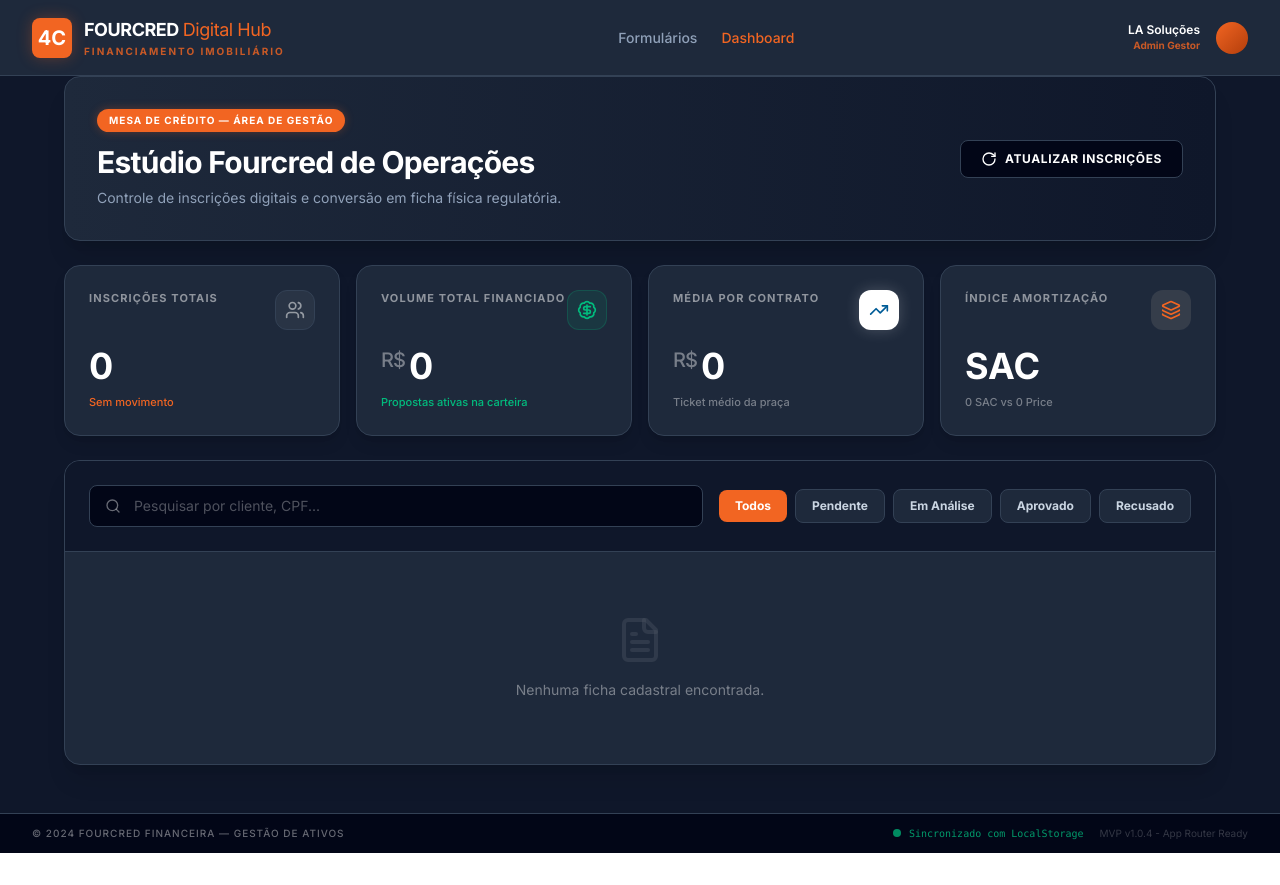
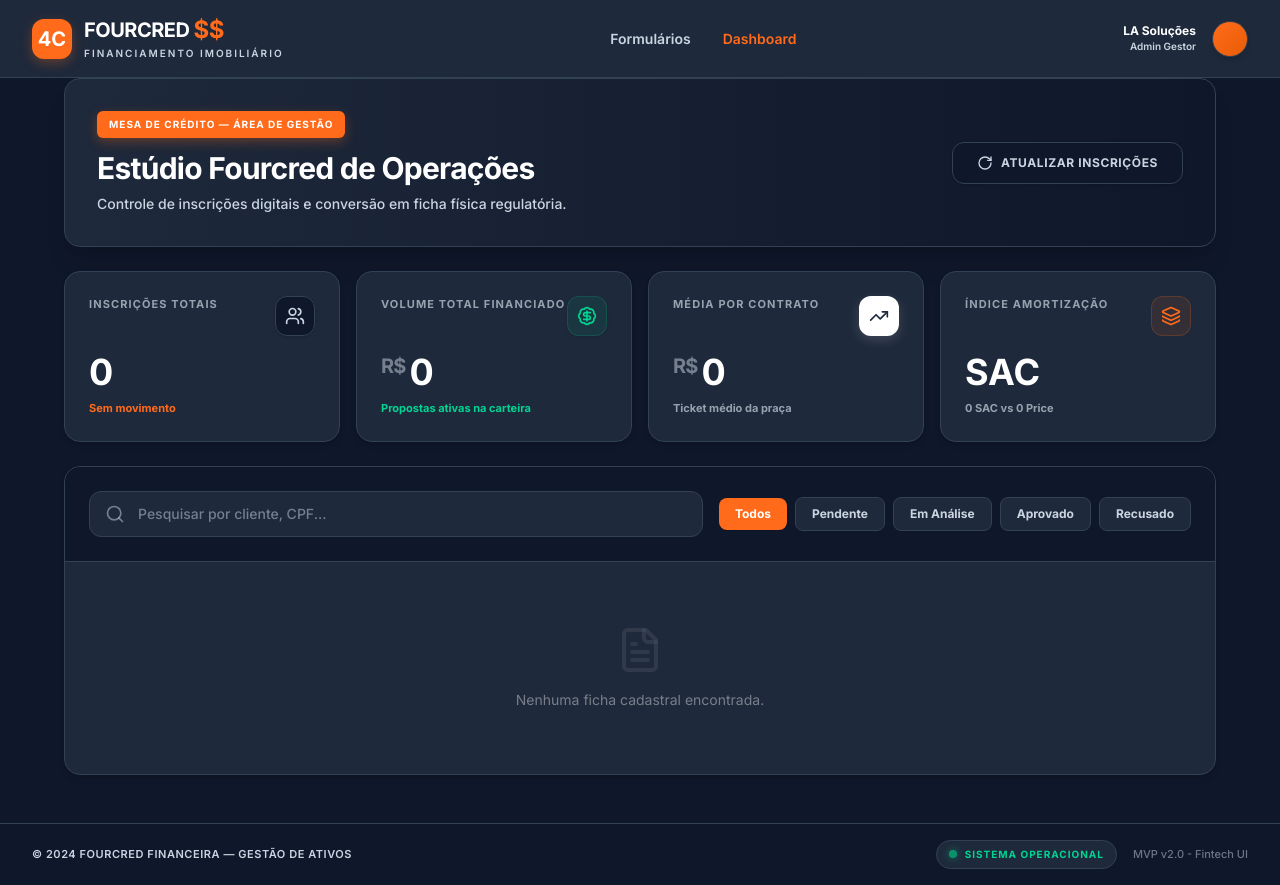
Before and after one commit to lasolucoesdigitais007-sudo/fourcred-ai, a React (Vite) app: page /admin in a window 1280 px wide. Before the commit the page ends 853 px from the top, so only its background shows below. Built offline with nearby package versions, Linux system fonts and the light colour scheme.

Commit message:
style: refactor UI components and update color palette
Updated the global theme to a modern color scheme and refined component styles across the application, including inputs, navigation, and dashboard headers for improved accessibility and visual consistency.

```diff
--- a/src/App.tsx
+++ b/src/App.tsx
@@ -8,28 +8,28 @@ function Navigation() {
   const isForm = location.pathname === '/';
 
   return (
-    <header className="flex items-center justify-between px-8 py-4 border-b border-[#334155] bg-[#1E293B]">
-      <div className="flex items-center gap-3">
-        <div className="w-10 h-10 bg-[#F26522] rounded-lg flex items-center justify-center font-bold text-xl shadow-[0_0_15px_rgba(242,101,34,0.3)] text-white">4C</div>
+    <header className="flex flex-col md:flex-row items-center justify-between px-4 sm:px-8 py-4 border-b border-[#334155] bg-[#1E293B] gap-4">
+      <div className="flex items-center gap-3 w-full justify-center md:w-auto md:justify-start">
+        <div className="w-10 h-10 bg-[#FF6B1A] rounded-xl flex items-center justify-center font-bold text-xl shadow-[0_4px_12px_rgba(255,107,26,0.3)] shrink-0 text-white">4C</div>
         <div>
-          <h1 className="text-lg font-bold tracking-tight text-white">FOURCRED <span className="text-[#F26522] font-light">Digital Hub</span></h1>
-          <p className="text-[10px] text-[#F26522]/80 uppercase tracking-[0.2em] font-bold">Financiamento Imobiliário</p>
+          <h1 className="text-xl font-extrabold tracking-tight text-white flex items-center gap-1">FOURCRED<span className="text-[#FF6B1A] font-bold text-2xl leading-none">$$</span></h1>
+          <p className="text-[10px] text-[#CBD5E1] uppercase tracking-[0.2em] font-semibold mt-0.5">Financiamento Imobiliário</p>
         </div>
       </div>
-      <nav className="flex gap-6 text-sm font-medium">
-        <Link to="/" className={isForm ? "text-[#F26522]" : "text-slate-400 hover:text-slate-200 transition-colors"}>
+      <nav className="flex gap-6 sm:gap-8 text-sm font-semibold w-full justify-center md:w-auto md:justify-start overflow-x-auto pb-2 md:pb-0 hide-scrollbar">
+        <Link to="/" className={isForm ? "text-[#FF6B1A] whitespace-nowrap" : "text-[#CBD5E1] hover:text-white transition-colors whitespace-nowrap"}>
           Formulários
         </Link>
-        <Link to="/admin" className={!isForm ? "text-[#F26522]" : "text-slate-400 hover:text-slate-200 transition-colors"}>
+        <Link to="/admin" className={!isForm ? "text-[#FF6B1A] whitespace-nowrap" : "text-[#CBD5E1] hover:text-white transition-colors whitespace-nowrap"}>
           Dashboard
         </Link>
       </nav>
-      <div className="flex items-center gap-4 hidden sm:flex">
+      <div className="hidden md:flex items-center gap-4 shrink-0">
         <div className="text-right">
-          <p className="text-xs font-semibold text-white">LA Soluções</p>
-          <p className="text-[10px] text-[#F26522]/80 font-bold">Admin Gestor</p>
+          <p className="text-xs font-bold text-white">LA Soluções</p>
+          <p className="text-[10px] text-[#CBD5E1] font-semibold">Admin Gestor</p>
         </div>
-        <div className="w-8 h-8 rounded-full bg-gradient-to-br from-[#F26522] to-[#B33E0B]"></div>
+        <div className="w-9 h-9 rounded-full bg-gradient-to-br from-[#FF6B1A] to-[#E85D04] shadow-md border border-[#334155]"></div>
       </div>
     </header>
   );
@@ -37,14 +37,14 @@ function Navigation() {
 
 function Footer() {
   return (
-    <footer className="px-8 py-3 bg-[#020617] border-t border-[#334155] flex justify-between items-center mt-auto">
-      <p className="text-[10px] text-white/40 uppercase tracking-widest font-medium">© 2024 Fourcred Financeira — Gestão de Ativos</p>
-      <div className="flex items-center gap-4">
-        <div className="flex items-center gap-2">
-          <span className="w-2 h-2 rounded-full bg-emerald-500 animate-pulse"></span>
-          <span className="text-[10px] text-emerald-500/80 font-mono hidden sm:inline">Sincronizado com LocalStorage</span>
+    <footer className="px-4 sm:px-8 py-6 sm:py-4 bg-[#0F172A] border-t border-[#334155] flex flex-col sm:flex-row justify-between items-center mt-auto gap-4">
+      <p className="text-[11px] text-[#CBD5E1] uppercase tracking-wider font-semibold text-center sm:text-left">© 2024 Fourcred Financeira — Gestão de Ativos</p>
+      <div className="flex flex-col sm:flex-row items-center gap-4">
+        <div className="flex items-center gap-2 bg-[#1E293B] px-3 py-1.5 rounded-full border border-[#334155]">
+          <span className="w-2 h-2 rounded-full bg-emerald-500 shadow-[0_0_8px_rgba(16,185,129,0.8)] animate-pulse"></span>
+          <span className="text-[10px] text-emerald-400 font-bold tracking-widest uppercase inline">Sistema Operacional</span>
         </div>
-        <span className="text-[10px] text-white/20 hidden sm:inline">MVP v1.0.4 - App Router Ready</span>
+        <span className="text-[11px] text-[#CBD5E1]/50 font-medium hidden sm:inline">MVP v2.0 - Fintech UI</span>
       </div>
     </footer>
   );
--- a/src/pages/AdminDashboard.tsx
+++ b/src/pages/AdminDashboard.tsx
@@ -56,14 +56,14 @@ export default function AdminDashboard() {
         <div className="flex flex-col md:flex-row justify-between items-start md:items-center bg-gradient-to-r from-[#1E293B] to-[#0F172A] p-8 rounded-2xl shadow-xl border border-[#334155]">
           <div>
             <div className="flex items-center gap-2 mb-3">
-              <span className="bg-[#F26522] text-white text-[10px] font-bold px-3 py-1 rounded-full uppercase tracking-widest shadow-[0_0_10px_rgba(242,101,34,0.3)]">Mesa de Crédito — Área de Gestão</span>
+              <span className="bg-[#FF6B1A] text-white text-[10px] font-bold px-3 py-1.5 rounded-md uppercase tracking-widest shadow-[0_4px_12px_rgba(255,107,26,0.3)]">Mesa de Crédito — Área de Gestão</span>
             </div>
-            <h1 className="text-3xl font-bold text-white tracking-tight">Estúdio Fourcred de Operações</h1>
-            <p className="text-sm text-slate-400 mt-2">Controle de inscrições digitais e conversão em ficha física regulatória.</p>
+            <h1 className="text-3xl font-extrabold text-white tracking-tight">Estúdio Fourcred de Operações</h1>
+            <p className="text-sm text-[#CBD5E1] mt-2 font-medium">Controle de inscrições digitais e conversão em ficha física regulatória.</p>
           </div>
           <button
             onClick={() => window.location.reload()}
-            className="mt-6 md:mt-0 flex items-center gap-2 px-5 py-2.5 text-xs uppercase tracking-wider font-bold text-white hover:bg-white/10 rounded-lg border border-[#334155] transition-colors bg-[#020617]"
+            className="mt-6 md:mt-0 flex items-center gap-2 px-6 py-3 text-xs uppercase tracking-wider font-bold text-[#CBD5E1] hover:text-white rounded-xl border border-[#334155] transition-all bg-[#0F172A] shadow-sm hover:bg-[#334155]"
           >
             <RotateCw className="w-4 h-4" />
             Atualizar Inscrições
@@ -73,78 +73,78 @@ export default function AdminDashboard() {
         {/* Metrics Grid */}
         <div className="grid grid-cols-1 sm:grid-cols-2 lg:grid-cols-4 gap-4">
 
-          <div className="bg-[#1E293B] border border-[#334155] rounded-2xl p-6 flex flex-col justify-between shadow-lg relative overflow-hidden group hover:border-[#F26522]/50 transition-colors">
+          <div className="bg-[#1E293B] border border-[#334155] rounded-2xl p-6 flex flex-col justify-between shadow-md relative overflow-hidden group hover:border-[#FF6B1A]/50 transition-colors">
             <div className="flex justify-between items-start mb-4">
-               <span className="text-[11px] text-white/50 uppercase tracking-widest font-bold">Inscrições Totais</span>
-               <div className="w-10 h-10 bg-white/5 rounded-xl flex items-center justify-center text-white/50 border border-[#334155]">
+               <span className="text-[11px] text-[#CBD5E1]/70 uppercase tracking-widest font-bold">Inscrições Totais</span>
+               <div className="w-10 h-10 bg-[#0F172A] rounded-xl flex items-center justify-center text-[#CBD5E1] border border-[#334155] shadow-sm group-hover:bg-[#FF6B1A] group-hover:text-white group-hover:border-[#FF6B1A] transition-colors">
                   <Users className="w-5 h-5" />
                </div>
             </div>
             <div>
-               <h2 className="text-4xl font-bold text-white">{submissions.length}</h2>
-               <p className="text-[11px] text-[#F26522] font-medium mt-2">{submissions.length > 0 ? '1 aguardando revisão' : 'Sem movimento'}</p>
+               <h2 className="text-4xl font-extrabold text-white">{submissions.length}</h2>
+               <p className="text-[11px] text-[#FF6B1A] font-bold mt-2">{submissions.length > 0 ? '1 aguardando revisão' : 'Sem movimento'}</p>
             </div>
           </div>
 
-          <div className="bg-[#1E293B] border border-[#334155] rounded-2xl p-6 flex flex-col justify-between shadow-lg relative overflow-hidden group hover:border-[#F26522]/50 transition-colors">
+          <div className="bg-[#1E293B] border border-[#334155] rounded-2xl p-6 flex flex-col justify-between shadow-md relative overflow-hidden group hover:border-[#FF6B1A]/50 transition-colors">
             <div className="flex justify-between items-start mb-4">
-               <span className="text-[11px] text-white/50 uppercase tracking-widest font-bold">Volume Total Financiado</span>
-               <div className="w-10 h-10 bg-emerald-500/10 rounded-xl flex items-center justify-center text-emerald-500 border border-emerald-500/20">
+               <span className="text-[11px] text-[#CBD5E1]/70 uppercase tracking-widest font-bold">Volume Total Financiado</span>
+               <div className="w-10 h-10 bg-emerald-500/10 rounded-xl flex items-center justify-center text-emerald-400 border border-emerald-500/20 shadow-sm">
                   <BadgeDollarSign className="w-5 h-5" />
                </div>
             </div>
             <div>
-               <h2 className="text-4xl font-bold text-white tracking-tight">
-                  <span className="text-xl align-top mr-1 font-medium text-white/40">R$</span>
+               <h2 className="text-4xl font-extrabold text-white tracking-tight">
+                  <span className="text-xl align-top mr-1 font-bold text-[#CBD5E1]/50">R$</span>
                   {totalVolume.toLocaleString('pt-BR')}
                </h2>
-               <p className="text-[11px] text-emerald-500 font-medium mt-2">Propostas ativas na carteira</p>
+               <p className="text-[11px] text-emerald-400 font-bold mt-2">Propostas ativas na carteira</p>
             </div>
           </div>
 
-          <div className="bg-[#1E293B] border border-[#334155] rounded-2xl p-6 flex flex-col justify-between shadow-lg relative overflow-hidden group hover:border-[#F26522]/50 transition-colors">
+          <div className="bg-[#1E293B] border border-[#334155] rounded-2xl p-6 flex flex-col justify-between shadow-md relative overflow-hidden group hover:border-[#FF6B1A]/50 transition-colors">
             <div className="flex justify-between items-start mb-4">
-               <span className="text-[11px] text-white/50 uppercase tracking-widest font-bold">Média por Contrato</span>
-               <div className="w-10 h-10 bg-white rounded-xl flex items-center justify-center text-[#005C97] shadow-[0_0_15px_rgba(255,255,255,0.2)]">
+               <span className="text-[11px] text-[#CBD5E1]/70 uppercase tracking-widest font-bold">Média por Contrato</span>
+               <div className="w-10 h-10 bg-white rounded-xl flex items-center justify-center text-[#1E293B] shadow-[0_4px_12px_rgba(255,255,255,0.15)]">
                   <TrendingUp className="w-5 h-5" />
                </div>
             </div>
             <div>
-               <h2 className="text-4xl font-bold text-white tracking-tight">
-                  <span className="text-xl align-top mr-1 font-medium text-white/40">R$</span>
+               <h2 className="text-4xl font-extrabold text-white tracking-tight">
+                  <span className="text-xl align-top mr-1 font-bold text-[#CBD5E1]/50">R$</span>
                   {Math.round(avgTicket).toLocaleString('pt-BR')}
                </h2>
-               <p className="text-[11px] text-white/40 font-medium mt-2">Ticket médio da praça</p>
+               <p className="text-[11px] text-[#CBD5E1]/70 font-bold mt-2">Ticket médio da praça</p>
             </div>
           </div>
 
-          <div className="bg-[#1E293B] border border-[#334155] rounded-2xl p-6 flex flex-col justify-between shadow-lg relative overflow-hidden group hover:border-[#F26522]/50 transition-colors">
+          <div className="bg-[#1E293B] border border-[#334155] rounded-2xl p-6 flex flex-col justify-between shadow-md relative overflow-hidden group hover:border-[#FF6B1A]/50 transition-colors">
             <div className="flex justify-between items-start mb-4">
-               <span className="text-[11px] text-white/50 uppercase tracking-widest font-bold">Índice Amortização</span>
-               <div className="w-10 h-10 bg-orange-100/10 rounded-xl flex items-center justify-center text-[#F26522]">
+               <span className="text-[11px] text-[#CBD5E1]/70 uppercase tracking-widest font-bold">Índice Amortização</span>
+               <div className="w-10 h-10 bg-[#FF6B1A]/10 rounded-xl flex items-center justify-center text-[#FF6B1A] border border-[#FF6B1A]/20">
                   <Layers className="w-5 h-5" />
                </div>
             </div>
             <div>
-               <h2 className="text-4xl font-bold text-white">{indexAmortization}</h2>
-               <p className="text-[11px] text-white/40 font-medium mt-2">{sacCount} SAC vs {priceCount} Price</p>
+               <h2 className="text-4xl font-extrabold text-white">{indexAmortization}</h2>
+               <p className="text-[11px] text-[#CBD5E1]/70 font-bold mt-2">{sacCount} SAC vs {priceCount} Price</p>
             </div>
           </div>
 
         </div>
 
         {/* Data Table Section */}
-        <div className="bg-[#1E293B] border border-[#334155] rounded-2xl overflow-hidden shadow-xl flex flex-col">
+        <div className="bg-[#1E293B] border border-[#334155] rounded-2xl overflow-hidden shadow-md flex flex-col">
 
           <div className="p-6 border-b border-[#334155] flex flex-col md:flex-row justify-between items-start md:items-center gap-4 bg-[#0F172A]">
             <div className="flex-1 w-full relative">
-              <Search className="w-4 h-4 text-white/40 absolute left-4 top-1/2 -translate-y-1/2" />
+              <Search className="w-5 h-5 text-[#CBD5E1]/50 absolute left-4 top-1/2 -translate-y-1/2" />
               <input
                 type="text"
                 placeholder="Pesquisar por cliente, CPF..."
                 value={searchTerm}
                 onChange={e => setSearchTerm(e.target.value)}
-                className="w-full bg-[#020617] border border-[#334155] rounded-lg py-2.5 pl-11 pr-4 text-sm text-white focus:outline-none focus:border-[#F26522] placeholder:text-white/30"
+                className="w-full bg-[#1E293B] border border-[#334155] rounded-xl py-3 pl-12 pr-4 text-sm font-medium text-white focus:outline-none focus:border-[#FF6B1A] focus:ring-1 focus:ring-[#FF6B1A]/50 placeholder:text-[#CBD5E1]/50 transition-all"
               />
             </div>
             <div className="flex items-center gap-2 overflow-x-auto w-full md:w-auto pb-2 md:pb-0 hide-scrollbar">
@@ -152,7 +152,7 @@ export default function AdminDashboard() {
                 <button
                   key={f}
                   onClick={() => setFilter(f)}
-                  className={`whitespace-nowrap px-4 py-2 rounded-lg text-xs font-bold transition-colors ${filter === f ? 'bg-[#F26522] text-white' : 'bg-[#1E293B] text-slate-300 border border-[#334155] hover:bg-white/10'}`}
+                  className={`whitespace-nowrap px-4 py-2 rounded-lg text-xs font-bold transition-all ${filter === f ? 'bg-[#FF6B1A] text-white shadow-sm' : 'bg-[#1E293B] text-[#CBD5E1] border border-[#334155] hover:bg-white/5 hover:text-white'}`}
                 >
                   {f}
                 </button>
@@ -169,7 +169,7 @@ export default function AdminDashboard() {
             ) : (
               <table className="w-full text-left text-sm text-white">
                 <thead>
-                  <tr className="text-[10px] text-white/40 uppercase tracking-widest font-bold border-b border-[#334155] bg-[#020617]">
+                  <tr className="text-[11px] text-[#CBD5E1]/70 uppercase tracking-widest font-bold border-b border-[#334155] bg-[#0F172A]">
                     <th className="px-6 py-4 whitespace-nowrap">ID / Envio</th>
                     <th className="px-6 py-4 whitespace-nowrap">Titular Principal</th>
                     <th className="px-6 py-4 whitespace-nowrap">Coonjuge (P2)?</th>
@@ -183,48 +183,48 @@ export default function AdminDashboard() {
                   {filteredSubmissions.map((sub, idx) => (
                     <tr key={sub.id} className="hover:bg-white/5 cursor-pointer bg-transparent transition-colors group">
                       <td className="px-6 py-5 whitespace-nowrap">
-                        <div className="font-bold text-white text-xs">#{sub.id}</div>
-                        <div className="text-[10px] opacity-40 mt-1">
+                        <div className="font-bold text-white text-[13px]">#{sub.id}</div>
+                        <div className="text-[11px] text-[#CBD5E1]/50 mt-1 font-medium">
                           {new Date(sub.submittedAt).toLocaleDateString('pt-BR', { day: '2-digit', month: '2-digit', year: 'numeric', hour: '2-digit', minute: '2-digit' })}
                         </div>
                       </td>
                       <td className="px-6 py-5 whitespace-nowrap">
-                        <div className="font-bold text-white">{sub.p1.fullName}</div>
-                        <div className="text-xs text-white/40 font-mono mt-1">{sub.p1.cpf}</div>
+                        <div className="font-bold text-white text-[14px]">{(sub.p1 as any).fullName}</div>
+                        <div className="text-[12px] text-[#CBD5E1]/70 font-mono mt-1">{(sub.p1 as any).cpf}</div>
                       </td>
                       <td className="px-6 py-5 whitespace-nowrap text-[#0F172A]">
-                        <span className={`px-3 py-1 rounded-full text-[10px] font-bold uppercase tracking-wider ${sub.hasP2 ? 'bg-white' : 'bg-[#1E293B] text-white/50 border border-[#334155]'}`}>
+                        <span className={`px-3 py-1.5 rounded-full text-[10px] font-bold uppercase tracking-widest ${sub.hasP2 ? 'bg-white text-[#0F172A]' : 'bg-[#0F172A] text-[#CBD5E1]/70 border border-[#334155]'}`}>
                           {sub.hasP2 ? 'Sim (Cônjuge)' : 'Não'}
                         </span>
                       </td>
-                      <td className="px-6 py-5 whitespace-nowrap font-bold text-white">
+                      <td className="px-6 py-5 whitespace-nowrap font-bold text-white text-[14px]">
                         R$ {Number(sub.saleValue).toLocaleString('pt-BR')}
                       </td>
                       <td className="px-6 py-5 whitespace-nowrap">
-                        <div className="font-bold text-[#F26522]">R$ {Number(sub.financingValue).toLocaleString('pt-BR')}</div>
-                        <div className="text-[10px] text-white/40 uppercase tracking-widest mt-1">{sub.termYears} anos • {sub.amortizationSystem}</div>
+                        <div className="font-bold text-[#FF6B1A] text-[14px]">R$ {Number(sub.financingValue).toLocaleString('pt-BR')}</div>
+                        <div className="text-[11px] text-[#CBD5E1]/70 uppercase tracking-widest mt-1 font-bold">{sub.termYears} anos • {sub.amortizationSystem}</div>
                       </td>
                       <td className="px-6 py-5 whitespace-nowrap">
-                         <div className="flex items-center gap-2 bg-[#020617] border border-[#334155] px-3 py-1.5 rounded-lg w-max">
-                            <span className="w-2 h-2 rounded-full bg-[#F26522]"></span>
-                            <span className="text-xs font-bold text-slate-300">Em Análise</span>
+                         <div className="flex items-center gap-2 bg-[#0F172A] border border-[#334155] px-3 py-1.5 rounded-lg w-max shadow-sm">
+                            <span className="w-2 h-2 rounded-full bg-[#FF6B1A] shadow-[0_0_8px_rgba(255,107,26,0.5)]"></span>
+                            <span className="text-[11px] font-bold text-[#CBD5E1]">Em Análise</span>
                          </div>
                       </td>
                       <td className="px-6 py-5 text-right whitespace-nowrap">
                         <div className="flex items-center justify-end gap-2">
-                           <button className="flex items-center gap-1.5 px-3 py-1.5 border border-[#F26522] text-[#F26522] hover:bg-[#F26522] hover:text-white rounded-md text-[10px] uppercase font-bold tracking-wider transition-colors">
+                           <button className="flex items-center gap-1.5 px-3 py-2 border border-[#334155] text-[#CBD5E1] hover:bg-[#334155] hover:text-white rounded-lg text-[10px] uppercase font-bold tracking-widest transition-all shadow-sm">
                               Detalhes
                            </button>
                            <button
                              onClick={(e) => { e.stopPropagation(); handleDownload(sub); }}
-                             className="flex items-center gap-1.5 px-3 py-1.5 bg-[#F26522] text-white rounded-md text-[10px] uppercase font-bold tracking-wider hover:bg-[#F47920] transition-colors shadow-lg shadow-[#F26522]/20"
+                             className="flex items-center gap-1.5 px-3 py-2 bg-[#FF6B1A] text-white rounded-lg text-[10px] uppercase font-bold tracking-widest hover:bg-[#E85D04] transition-all shadow-sm"
                            >
-                             <Download className="w-3 h-3" />
+                             <Download className="w-3.5 h-3.5" />
                              PDF
                            </button>
                            <button
                              onClick={(e) => { e.stopPropagation(); clearData() }}
-                             className="w-8 h-8 flex items-center justify-center border border-[#334155] hover:bg-red-500/10 hover:border-red-500/50 hover:text-red-400 rounded-md text-white/40 transition-colors"
+                             className="w-8 h-8 flex items-center justify-center border border-[#334155] hover:bg-red-500/10 hover:border-red-500/50 hover:text-red-400 rounded-lg text-[#CBD5E1]/50 transition-all shadow-sm"
                            >
                              <Trash2 className="w-4 h-4" />
                            </button>
```
Also changed, not shown: src/components/FormFields.tsx (+20 -20 lines), src/pages/ClientForm.tsx (+38 -37 lines).
